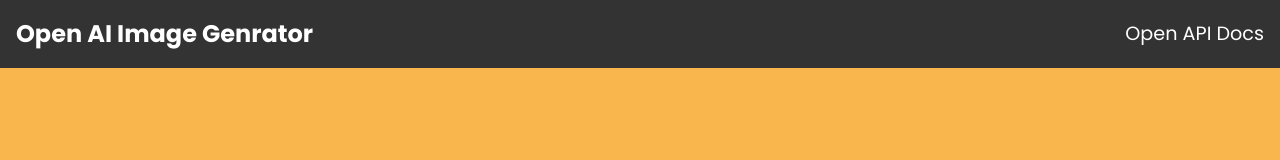
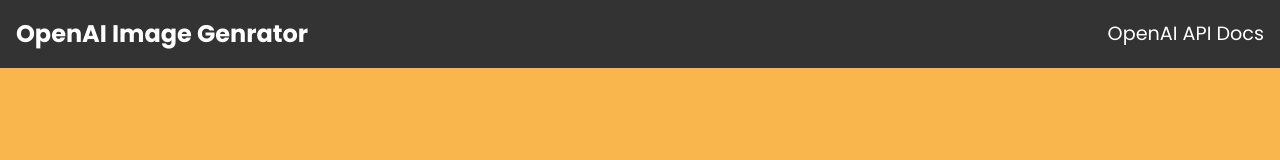
Before and after one commit to bradtraversy/nodejs-openai-image, a website: page public/index.html in a window 1280 px wide. Shown: the top 160 px of the page. Drawn offline with Linux system fonts and the light colour scheme.

Commit message:
Doc & Edits

```diff
--- a/public/index.html
+++ b/public/index.html
@@ -8,19 +8,19 @@
     <link rel="stylesheet" href="css/spinner.css" />
 
     <script src="js/main.js" defer></script>
-    <title>Open AI Image Genrator</title>
+    <title>OpenAI Image Genrator</title>
   </head>
   <body>
     <header>
       <div class="navbar">
         <div class="logo">
-          <h2>Open AI Image Genrator</h2>
+          <h2>OpenAI Image Genrator</h2>
         </div>
         <div class="nav-links">
           <ul>
             <li>
               <a href="https://beta.openai.com/docs" target="_blank"
-                >Open API Docs</a
+                >OpenAI API Docs</a
               >
             </li>
           </ul>
```
Also changed, not shown: public/img/screen.png (added), readme.md (added), 1 other file.
